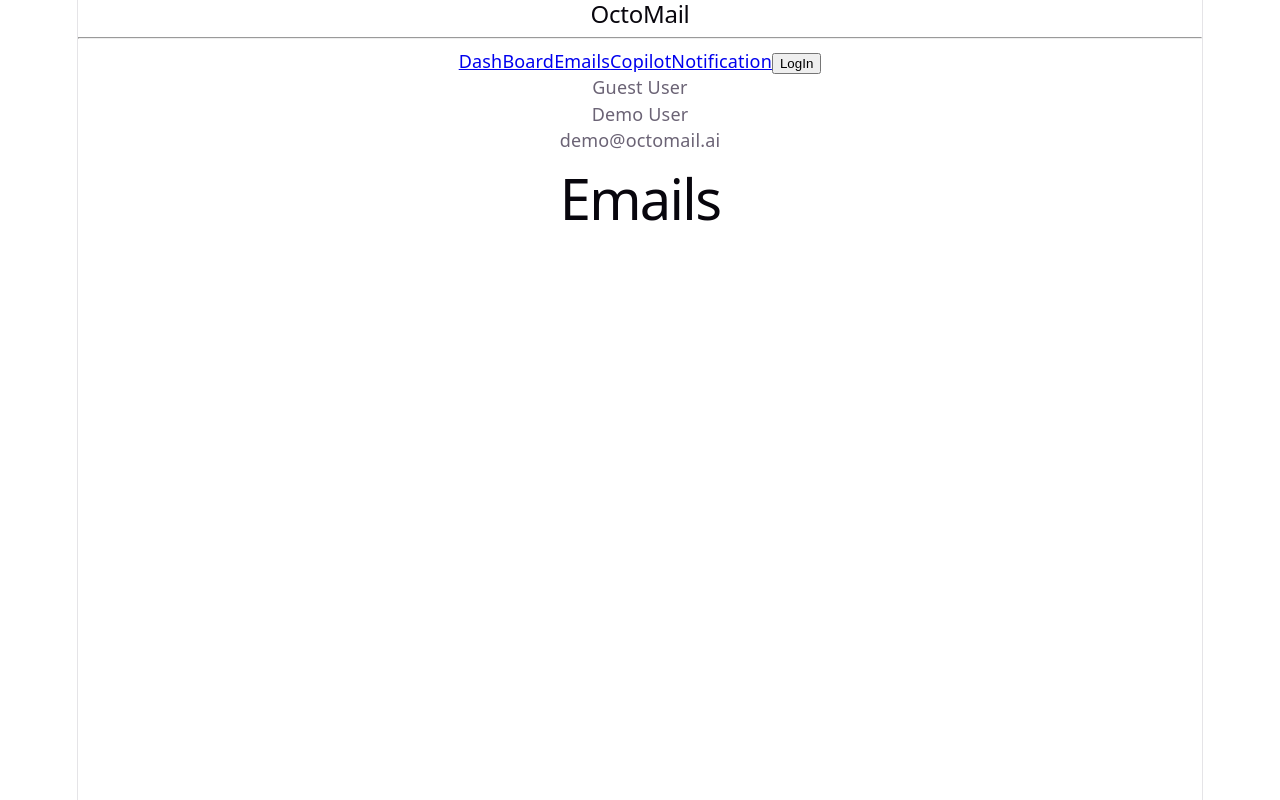
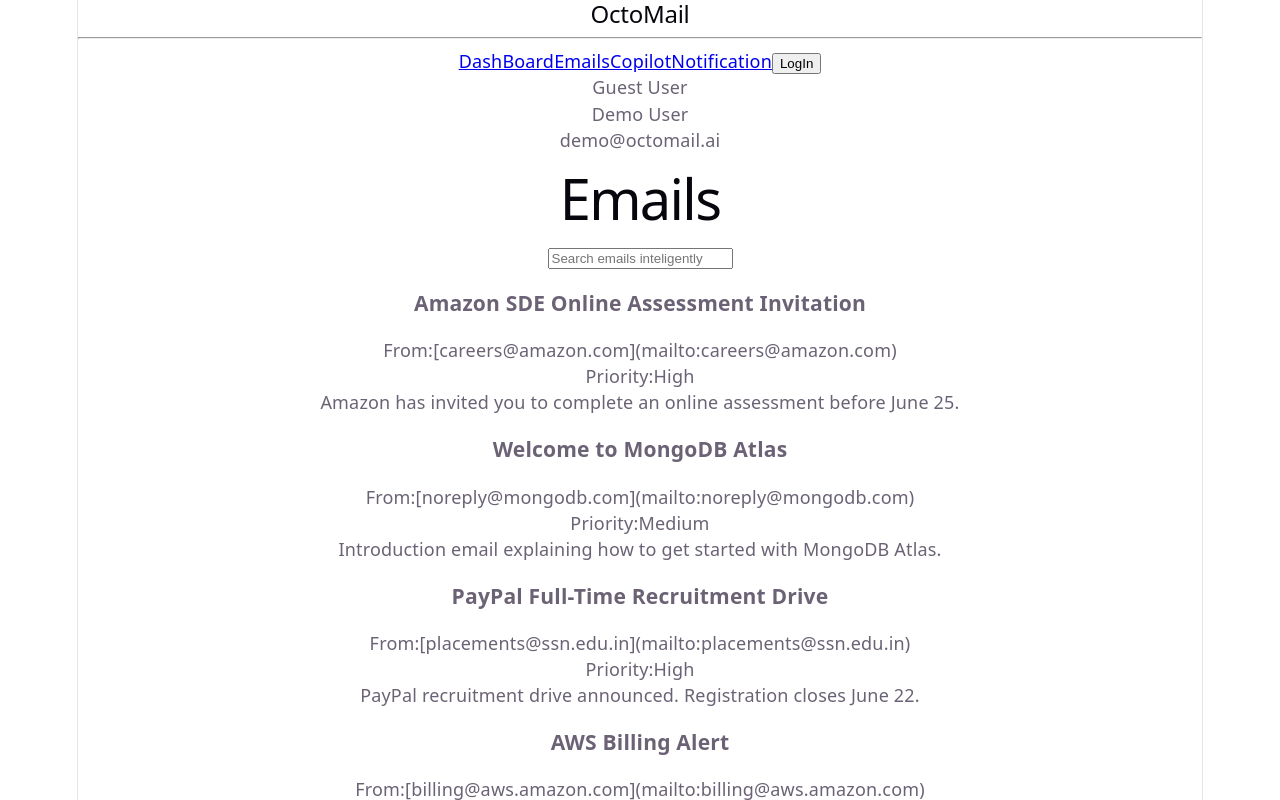
Before and after one commit to Harikaran14/OctoMail, a React app in the folder frontend/: page /emails in a window 1280 px wide. Shown: the top 800 px of the page. Built offline with nearby package versions, Linux system fonts and the light colour scheme; the HTML template or start-up script is replaced by a standard one.

Commit message:
Changes made

```diff
--- a/frontend/src/pages/EmailsPage.jsx
+++ b/frontend/src/pages/EmailsPage.jsx
@@ -1,8 +1,26 @@
+import { useState } from "react";
+import { useNavigate } from "react-router-dom";
+import EmailCard from "../components/EmailCard";
+import mockEmails from "../mock/mockEmails";
 
 function EmailsPage(){
+    const [searchTerm,setSearchTerm]=useState("");
+    const filteredEmails= mockEmails.filter(email=>
+        email.subject.toLowerCase().includes(searchTerm.toLowerCase())
+    );
+    const navigate=useNavigate();
     return (
         <div>
             <h1>Emails</h1>
+            <input
+                type="text"
+                placeholder="Search emails inteligently"
+                value={searchTerm}
+                onChange={(event)=>setSearchTerm(event.target.value)}
+            ></input>
+            {filteredEmails.map(email=>(
+                <EmailCard key={email._id} email={email} onclick={()=>navigate(`/emails/${email._id}`)}></EmailCard>
+            ))}
         </div>
     )
 }
```
